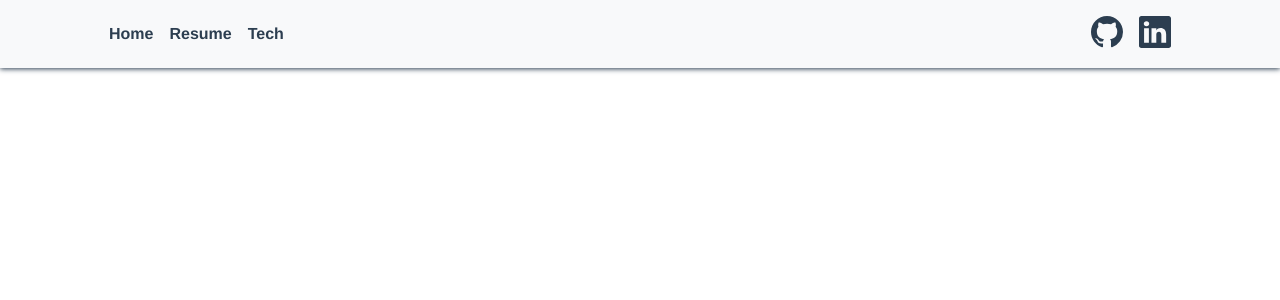
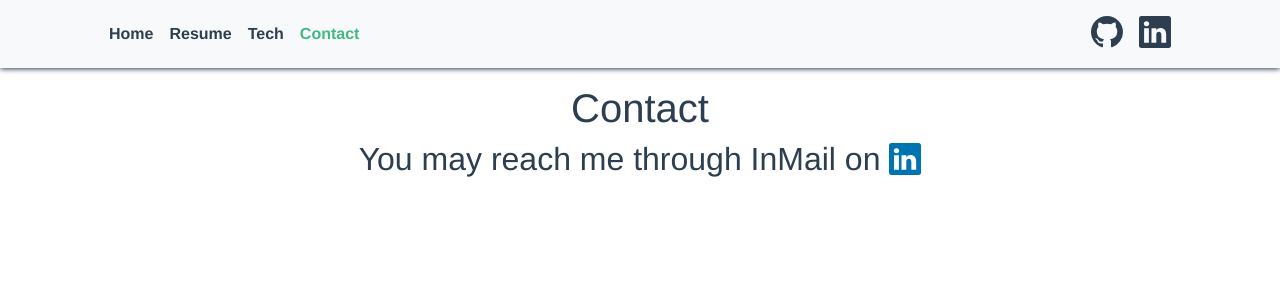
Before and after one commit to vrif/vrif.github.io, a Vue app: page /contact in a window 1280 px wide. Shown: the top 300 px of the page. Built offline with nearby package versions, Linux system fonts and the light colour scheme.

Commit message:
Added contact page

```diff
--- a/src/components/NavBar.vue
+++ b/src/components/NavBar.vue
@@ -15,6 +15,7 @@
             <b-nav-item to="/">Home</b-nav-item>
             <b-nav-item to="/resume">Resume</b-nav-item>
             <b-nav-item to="/tech">Tech</b-nav-item>
+            <b-nav-item to="/contact">Contact</b-nav-item>
           </b-navbar-nav>
           <b-navbar-nav class="ml-auto">
             <b-nav-item href="https://github.com/vrif/"><b-icon icon="github" class="icon-right" /></b-nav-item>
--- a/src/router/index.ts
+++ b/src/router/index.ts
@@ -22,6 +22,11 @@ const routes: Array<RouteConfig> = [
     path: '/resume',
     name: 'Resume',
     component: () => import(/* webpackChunkName: "about" */ '../views/Resume.vue')
+  },
+  {
+    path: '/contact',
+    name: 'Contact',
+    component: () => import(/* webpackChunkName: "about" */ '../views/Contact.vue')
   }
 ]
 
--- /dev/null
+++ b/src/views/Contact.vue
@@ -0,0 +1,23 @@
+<template>
+  <div class="contact">
+    <b-container>
+      <h1>Contact</h1>
+      <h2>
+        You may reach me through InMail on <b-link href="https://www.linkedin.com/in/harryyau/"><b-icon icon="linkedin" /></b-link>
+      </h2>
+    </b-container>
+  </div>
+</template>
+<style lang="scss">
+  .contact {
+    text-align: center;
+  }
+  a {
+    font-weight: bold;
+    color: #0073b1;
+
+    &:hover {
+      color: #0a66c2;
+    }
+  }
+</style>
```
